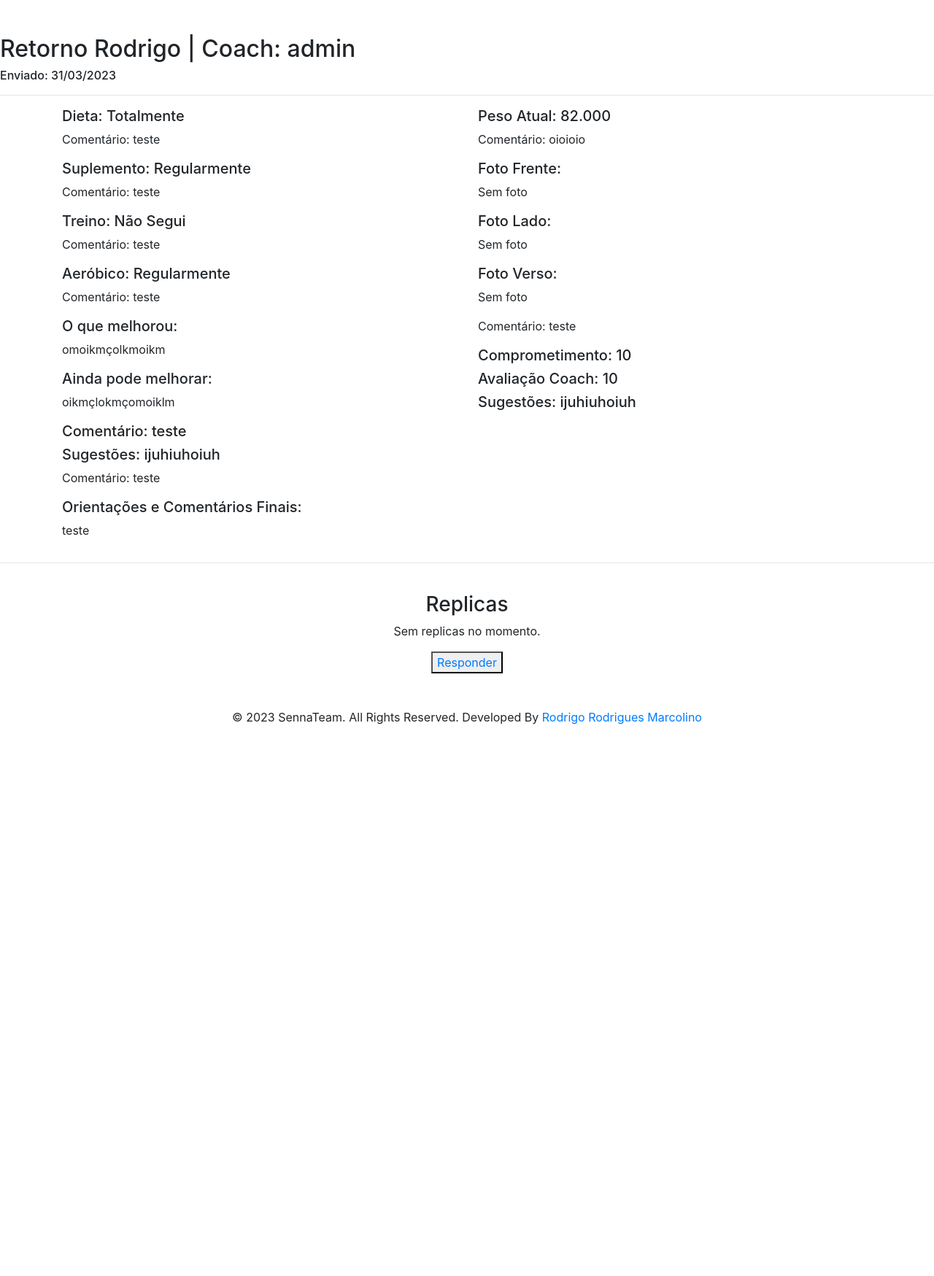
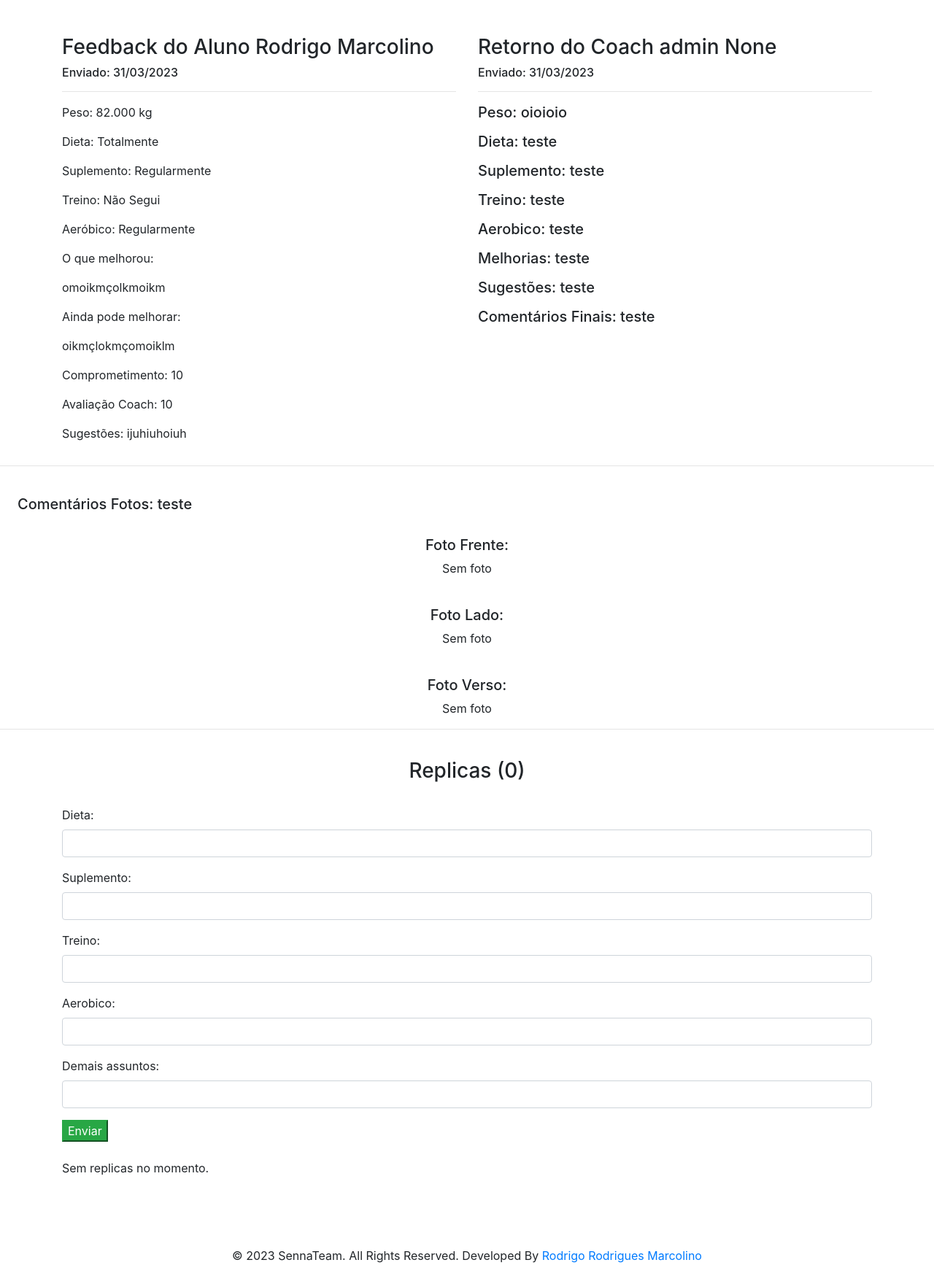
Before and after one commit to DigoRM/BodyHealthCoach, a Django app: page /retorno/1/detail/ in a window 1280 px wide. Shown: the part 56-1805 px from the top of the page at 73% size. Before the commit the page ends 1049 px from the top, so only its background shows below. Run offline with Django 4.2, Linux system fonts and the light colour scheme; a user stored in the database is signed in; data comes from the database, SQL or seed files in the repository; some libraries are stand-ins or nearby versions.

Commit message:
replica and retorno_detail

```diff
--- a/accounts/forms.py
+++ b/accounts/forms.py
@@ -144,4 +144,15 @@ class NovaReplica(forms.ModelForm):
     class Meta:
         model = Replica
         fields="__all__"
-        exclude = ['atualizado_em','cadastrado_em',]
+        exclude = ['atualizado_em','cadastrado_em','author','retorno',]
+        widgets = {
+            'dieta' : forms.TextInput(attrs={'class':'form-control'} ),
+            'treino' : forms.TextInput(attrs={'class':'form-control'}),
+            'suplemento' : forms.TextInput(attrs={'class':'form-control'} ),
+            'aerobico' : forms.TextInput(attrs={'class':'form-control'} ),
+            'demais_assuntos' : forms.TextInput(attrs={'class':'form-control'} ),
+            'pode_melhorar' : forms.TextInput(attrs={'class':'form-control'} ),
+            'comprometimento' : forms.NumberInput(attrs={'class': 'form-control', 'min': '1', 'max': '10'}),
+            'avalia_coach' : forms.NumberInput(attrs={'class': 'form-control', 'min': '1', 'max': '10'}),
+            'sugestoes' : forms.Textarea(attrs={'class':'form-control'})
+        }
--- a/accounts/models.py
+++ b/accounts/models.py
@@ -162,7 +162,7 @@ class Retorno(models.Model):
 
 
 class Replica(models.Model):
-    author = models.ForeignKey(User, on_delete=models.CASCADE)
+    author = models.ForeignKey(User, on_delete=models.CASCADE, null=True, blank=True)
     retorno = models.ForeignKey(Retorno, related_name='retorno', on_delete=models.SET_NULL, null=True)
     dieta = models.TextField(null=True, blank=True)
     suplemento = models.TextField(null=True, blank=True)
--- a/accounts/templates/alunos/retorno_detail.html
+++ b/accounts/templates/alunos/retorno_detail.html
@@ -4,121 +4,187 @@
 
 {% block content %}
 
-<h2>Retorno {{retorno.feedback.aluno.nome}} | Coach: {{retorno.feedback.coach.nome}} </h2>
-<h6>Enviado: {{retorno.cadastrado_em|date:"d/m/Y"}} </h6>
-<hr>
 <div class="container">
     <div class="row">
         <div class="col">
+            <h3>Feedback do Aluno {{retorno.protocolo.aluno.nome}} {{retorno.protocolo.aluno.sobrenome}}</h3>
+            <h6>Enviado: {{retorno.feedback.cadastrado_em|date:"d/m/Y"}} </h6>
+            <hr>
+            <p>Peso: {{retorno.feedback.peso_atual}} kg </p>
+            <p>Dieta: {{retorno.feedback.get_dieta_display }}</p>
 
-            <h5>Dieta: {{retorno.feedback.get_dieta_display }}</h5>
-            <p>Comentário: {{retorno.dieta_comentario}}</p>
+            <p>Suplemento: {{retorno.feedback.get_suplemento_display }}</p>
 
-            <h5>Suplemento: {{retorno.feedback.get_suplemento_display }}</h5>
-            <p>Comentário: {{retorno.suplemento_comentario}}</p>
+            <p>Treino: {{retorno.feedback.get_treino_display}}</p>
 
-            <h5>Treino: {{retorno.feedback.get_treino_display}}</h5>
-            <p>Comentário: {{retorno.treino_comentario}}</p>
+            <p>Aeróbico: {{retorno.feedback.get_aerobico_display}}</p>
 
-            <h5>Aeróbico: {{retorno.feedback.get_aerobico_display}}</h5>
-            <p>Comentário: {{retorno.aerobico_comentario}}</p>
+            <p>O que melhorou:</p>
+            <p>{{retorno.feedback.melhorou}}</p>
+            <p>Ainda pode melhorar:</p>
+            <p>{{retorno.feedback.pode_melhorar}}</p>
+            <p>Comprometimento: {{retorno.feedback.comprometimento}}</p>
 
-            <h5>O que melhorou:</h5>
-            <p>{{retorno.feedback.melhorou}}</p>
-            <h5>Ainda pode melhorar:</h5>
-            <p>{{retorno.feedback.pode_melhorar}}</p>
-            <h5>Comentário: {{retorno.melhorias_comentario}}</h5>
+            <p>Avaliação Coach: {{retorno.feedback.avalia_coach}}</p>
 
-            <h5>Sugestões: {{retorno.feedback.sugestoes}}</h5>
-            <p>Comentário: {{retorno.sugestoes_comentario}}</p>
+            <p>Sugestões: {{retorno.feedback.sugestoes}}</p>
 
-            <h5>Orientações e Comentários Finais:</h5>
-            <p>{{retorno.comentarios_finais}} </p>
+
+
+
         </div>
 
         <div class="col">
-            <h5>Peso Atual: {{retorno.feedback.peso_atual}}</h5>
-            <p>Comentário: {{retorno.peso_comentario}}</p>
+            <h3>Retorno do Coach {{retorno.protocolo.coach.nome}} {{retorno.protocolo.coach.sobrenome}} </h3>
+            <h6>Enviado: {{retorno.cadastrado_em|date:"d/m/Y"}} </h6>
+            <hr>
+            <p>
+            <h5>Peso: {{retorno.peso_comentario}}</h5>
+            </p>
+            <p>
+            <h5>Dieta: {{retorno.dieta_comentario}}</h5>
+            </p>
 
-            <h5>Foto Frente:</h5>
-            {% if retorno.feedback.foto_frente %}
-            <img src="{{retorno.feedback.foto_frente.url}}" alt="">
-            {% else %}
-            <p>Sem foto</p>
-            {% endif %}
 
-            <h5>Foto Lado:</h5>
-            {% if retorno.feedback.foto_lado %}
-            <img src="{{retorno.feedback.foto_lado.url}}" alt="">
-            {% else %}
-            <p>Sem foto</p>
-            {% endif %}
+            <p>
+            <h5>Suplemento: {{retorno.suplemento_comentario}}</h5>
+            </p>
 
-            <h5>Foto Verso:</h5>
-            {% if retorno.feedback.foto_verso %}
-            <img src="{{retorno.feedback.foto_verso.url}}" alt="">
-            {% else %}
-            <p>Sem foto</p>
-            {% endif %}
 
-            <p>Comentário: {{retorno.fotos_comentario}}</p>
+            <p>
+            <h5>Treino: {{retorno.treino_comentario}}</h5>
+            </p>
 
-            {% if retorno.feedback.video %}
-            <h5>Vídeo</h5>
-            <p><a href="{{retorno.feedback.video}}">{{retorno.feedback.video}} </a></p>
-            <p>Comentário: {{retorno.video_comentario}}</p>
 
-            {% endif %}
+            <p>
+            <h5>Aerobico: {{retorno.aerobico_comentario}}</h5>
+            </p>
 
-            <h5>Comprometimento: {{retorno.feedback.comprometimento}}</h5>
 
-            <h5>Avaliação Coach: {{retorno.feedback.avalia_coach}}</h5>
+            <p>
+            <h5>Melhorias: {{retorno.melhorias_comentario}}</h5>
+            </p>
 
-            <h5>Sugestões: {{retorno.feedback.sugestoes}}</h5>
+
+            <p>
+            <h5>Sugestões: {{retorno.sugestoes_comentario}}</h5>
+            </p>
+
+
+            <p>
+            <h5>Comentários Finais: {{retorno.comentarios_finais}} </h5>
+            </p>
+
+
+
+
+
         </div>
         <br><br>
     </div>
 
 </div>
 <hr><br>
+<div class="hero" style="text-align: center;">
+    {% if retorno.fotos_comentario %}
+    <div class="ml-4" style="text-align: justify;">
+        <h5>Comentários Fotos: {{retorno.fotos_comentario}}</h5>
+    </div>
+
+    {% endif %}
+<br>
+
+    <h5>Foto Frente:</h5>
+    {% if retorno.feedback.foto_frente %}
+    <img class="img-fluid" src="{{retorno.feedback.foto_frente.url}}" alt="">
+    {% else %}
+    <p>Sem foto</p>
+    {% endif %}
+<br>
+
+    <h5>Foto Lado:</h5>
+    {% if retorno.feedback.foto_lado %}
+    <img class="img-fluid" src="{{retorno.feedback.foto_lado.url}}" alt="">
+    {% else %}
+    <p>Sem foto</p>
+    {% endif %}
+<br>
+
+    <h5>Foto Verso:</h5>
+    {% if retorno.feedback.foto_verso %}
+    <img class="img-fluid" src="{{retorno.feedback.foto_verso.url}}" alt="">
+    {% else %}
+    <p>Sem foto</p>
+    {% endif %}
+
+    {% if retorno.feedback.video %}
+    <h5>Vídeo</h5>
+    <p><a href="{{retorno.feedback.video}}">{{retorno.feedback.video}} </a></p>
+    <h5>Coach {{retorno.protocolo.coach.nome}}: {{retorno.video_comentario}}</h5>
+
+    {% endif %}
+</div>
+<hr><br>
+<div class="container">
     <div class="row">
-    <div class="col" style="text-align: center;">
-        <h3>Replicas</h3>
+        <div class="col" >
+            <div style="text-align: center;">
+                <h3>Replicas <span>({{replicas.count}}) </span></h3><br>
+            </div>
 
+            <div class="hero">
+                {% if request.user.coach and limite_replicas %}
+            <form method="POST" enctype="multipart/form-data">
+                {% csrf_token %}
+                {{form.as_p}}
 
+                <button type="submit" class="btn-success">Enviar</button>
+            </form>
+            {% elif request.user.aluno and limite_replicas %}
+            <form method="POST" enctype="multipart/form-data">
+                {% csrf_token %}
+                {{form.as_p}}
+
+                <button type="submit" class="btn-success">Enviar</button>
+            </form>
+            {% endif %}
+   <br>
 
             {% if replicas %}
             {% for replica in replicas %}
             <div class="card">
                 <div class="card-header">
                     <h3>{{replica.author}} </h3> <span>{{replica.cadastrado_em}} </span>
-                <hr>
-
                 </div>
                 <div class="card-body">
-                <h5>Dieta: {{replica.dieta }}</h5>
+                    {% if replica.dieta %}
+                    <div class="card-text">Dieta: {{replica.dieta }}</div>
+                    {% endif %}
+                    {% if replica.suplemento %}
+                    <div class="card-text">Suplemento: {{replica.suplemento }}</div>
+                    {% endif %}
+                    {% if replica.treino %}
+                    <div class="card-text">Treino: {{replica.treino}}</div>
+                    {% endif %}
+                    {% if replica.aerobico %}
+                    <div class="card-text">Aeróbico: {{replica.aerobico}}</div>
+                    {% endif %}
+                    {% if replica.demais_assuntos %}
+                    <div class="card-text">Demais assuntos: {{replica.demais_assuntos}}</h5>
+                    {% endif %}
+                </div>
+                {% endfor %}
+                {% else %}
+               <div class='card-text'>Sem replicas no momento.</div>
+            </div>
+            {% endif %}
 
-                <h5>Suplemento: {{replica.suplemento }}</h5>
-
-                <h5>Treino: {{replica.treino}}</h5>
-
-                <h5>Aeróbico: {{replica.aerobico}}</h5>
-
-                <h5>Demais assuntos: {{replica.demais_assuntos}}</h5>
 
             </div>
         </div>
-        {% endfor %}
-        {% else %}
-       <p>Sem replicas no momento.</p>
-        {% endif %}
-        {% if request.user.is_staff %}
-        <button><a href="{% url 'nova_replica' retorno.id %}">Responder</a></button>
-        {% else %}
-        <button><a href="{% url 'nova_replica' retorno.id %}">Tenho Dúvida</a></button>
-        {% endif %}
-    </div>
-</div>
+    </div><br>
+</div><br>
+
 
 
 {% endblock %}
--- a/accounts/urls.py
+++ b/accounts/urls.py
@@ -42,7 +42,6 @@ urlpatterns = [
 
     path('meus_retornos/', views.meus_retornos, name='meus_retornos'),
     path('retorno/<int:pk>/detail/', views.retorno_detail, name='retorno_detail'),
-    path('replica/<int:pk>/nova/', views.nova_replica, name='nova_replica'),
 
 
 ]
--- a/accounts/views.py
+++ b/accounts/views.py
@@ -616,10 +616,28 @@ def meus_retornos(request):
 def retorno_detail(request, pk=None):
     retorno = get_object_or_404(Retorno, pk=pk)
     replicas = Replica.objects.filter(retorno=retorno)
+    limite_replicas = replicas.count() < 2
     user = request.user
 
+    if request.method == "POST":
+        form = NovaReplica(request.POST, request.FILES)
 
-    context = {'replicas':replicas, 'retorno':retorno, 'user':user}
+        if form.is_valid():
+
+            replica = form.save()
+            replica.author = user
+            replica.retorno=retorno
+
+            replica.save()
+
+            messages.success(request, 'Réplica enviada!')
+            redirect_url = request.META.get('HTTP_REFERER', 'my_tasks')
+            return redirect(redirect_url)
+    else:
+        form = NovaReplica()
+
+
+    context = {'replicas':replicas, 'retorno':retorno, 'user':user ,'form':form, 'limite_replicas':limite_replicas,}
 
     return render(request, 'alunos/retorno_detail.html', context)
 
```
Also changed, not shown: accounts/migrations/0011_alter_replica_author.py (added). Lines whose indentation alone changed are shown as unchanged.
